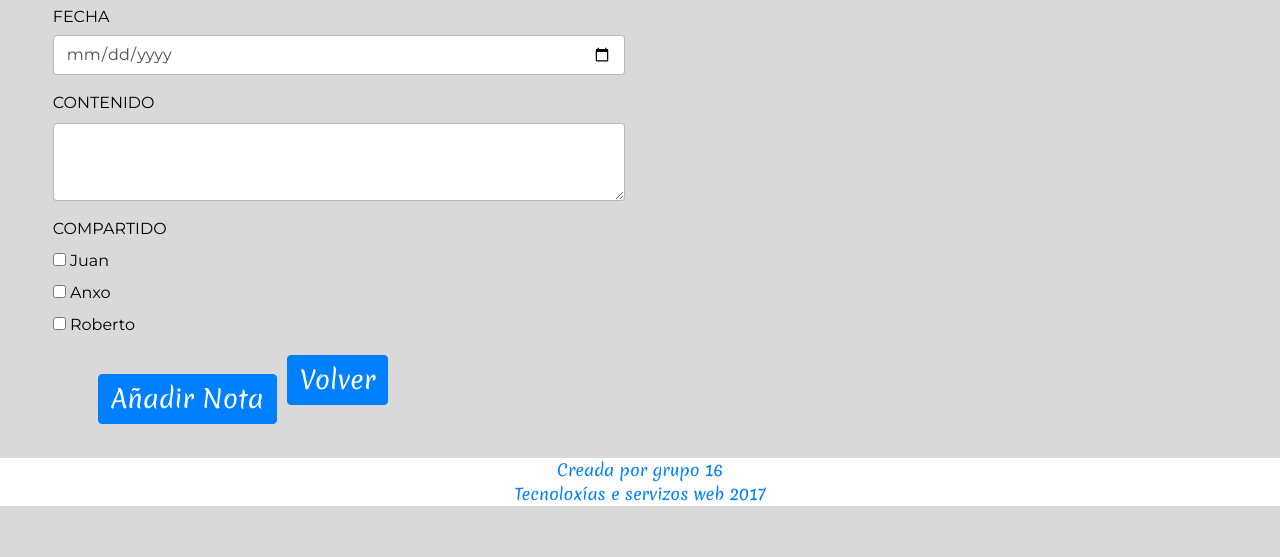
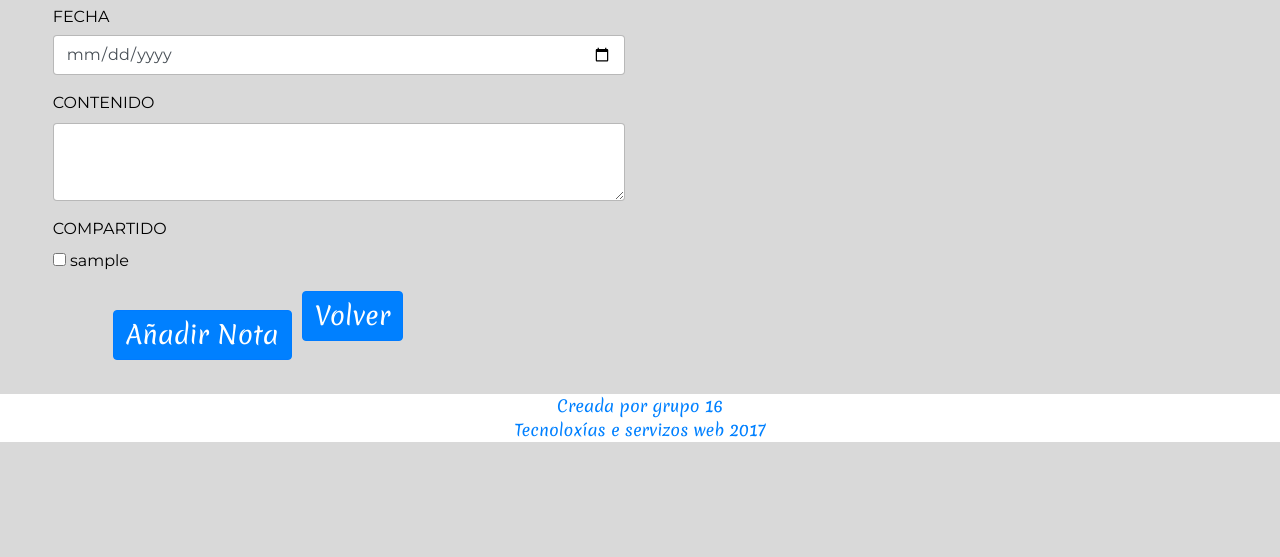
Before and after one commit to iaquintas/gestnote, a PHP site: page /Controller/NOTAS_Controller.php?action=ADD in a window 1280 px wide. Shown: the part 243-800 px from the top of the page. Run offline with PHP 8.4, Linux system fonts and the light colour scheme; the visitor is signed in with stand-in values (Sample User, id 1); tables that the repository leaves empty or names only in its code hold one stand-in row (values such as "Sample post"); some libraries are stand-ins or nearby versions; some web fonts are replaced.

Commit message:
compartir usuarios

```diff
--- a/Functions/tieneNotas.php
+++ b/Functions/tieneNotas.php
@@ -26,6 +26,25 @@ include_once '../Model/Access_DB.php';
          }
    }
 
+    function getUsers(){
+      $mysqli = ConnectDB();
+
+        $sql = "SELECT login FROM USUARIOS";
+        $usuarios= array();
+
+        if($resultado = $mysqli->query($sql)){
+          while($usuario=mysqli_fetch_assoc($resultado)){
+
+            array_push($usuarios,$usuario['login']);
+
+          }
+            return $usuarios;
+        }else{
+            return 'No existe en la base de datos';
+        }
+   }
+
+
 
 
 
--- a/Model/NOTAS_Model.php
+++ b/Model/NOTAS_Model.php
@@ -168,15 +168,6 @@ public function ADD(){
 
         }
 
-        public function getUsers(){
-             $sql = "SELECT login FROM USUARIOS";
-             if($resultado = $this->mysqli->query($sql)){
-                 $return = $resultado->fetch_array();
-                 return $return;
-             }else{
-                 return 'No existe en la base de datos';
-             }
-        }
 
 
 
--- a/View/NOTAS_ADD_View.php
+++ b/View/NOTAS_ADD_View.php
@@ -4,7 +4,10 @@ function __Construct(){
 $this->render();
 }
 function render(){
-include '../View/Header.php';?>
+include '../View/Header.php';
+include '../Functions/tieneNotas.php';
+
+?>
 
 <nav class="navbar navbar-expand-lg">
 <a id="edit" class="navbar-brand" href="#"><?php echo $strings['Añadir Nota']?></a>
@@ -29,24 +32,23 @@ include '../View/Header.php';?>
 
     <div class="form-group col-md-6">
       <label for="exampleFormControlTextarea1"><?php echo$strings['COMPARTIDO']?></label>
+      <?php
+            $usarios=array();
+            $usuarios=getUsers();
+
+            foreach ($usuarios as $usuario) { ?>
     <div class="form-check  ">
       <label class="form-check-label">
-    <input class="form-check-input" type="checkbox" id="inlineCheckbox1" value="option1"> Juan
-  </label>
-    </div>
 
-    <div class="form-check ">
-      <label class="form-check-label">
-    <input class="form-check-input" type="checkbox" id="inlineCheckbox2" value="option2"> Anxo
-  </label>
-    </div>
+                <input class="form-check-input" type="checkbox" id="inlineCheckbox1" value="option1"> <?php echo $usuario ?>
+              </label>
+                </div>
+<?php
+              }
 
-    <div class="form-check  ">
-      <label class="form-check-label">
-    <input class="form-check-input" type="checkbox" id="inlineCheckbox3" value="option3" > Roberto
-  </label>
-</div>
-    </div>
+
+
+?>
 
 
 
```
